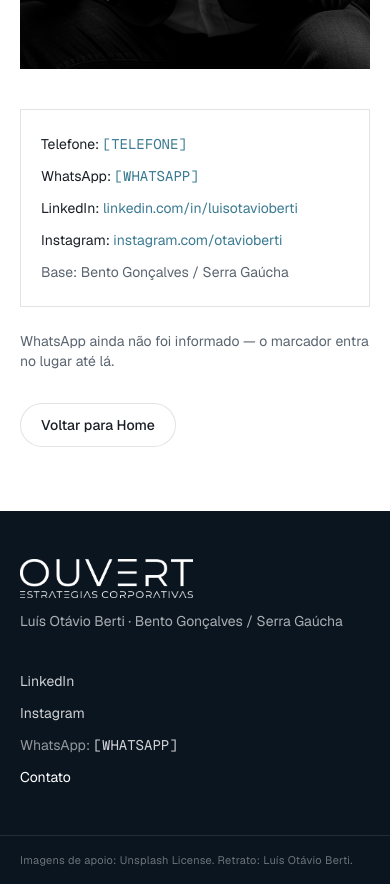
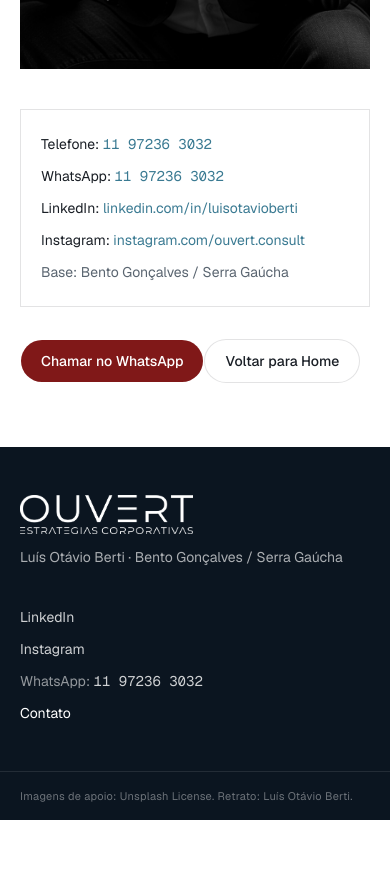
Before and after one commit to otavioai/Ouvert, a Next.js app: page /contato in a window 390 px wide. Shown: the part 960-1844 px from the top of the page. After the commit the page ends 1780 px from the top, so only its background shows below. Built offline with nearby package versions, Linux system fonts and the light colour scheme.

Commit message:
Add live phone, WhatsApp, and Instagram contact details.
Replace placeholders with 11 97236 3032 and @ouvert.consult, including clickable tel and wa.me links.

Co-authored-by: otavioberti26 <otavioberti26@gmail.com>

```diff
--- a/app/contato/page.tsx
+++ b/app/contato/page.tsx
@@ -36,15 +36,23 @@ export default function ContatoPage() {
             <div className="space-y-3 border border-border bg-card px-5 py-6 text-sm">
               <p>
                 Telefone:{" "}
-                <span className="font-mono text-brand">
-                  {site.placeholders.telefone}
-                </span>
+                <a
+                  href={site.contact.telefoneHref}
+                  className="font-mono text-brand hover:underline"
+                >
+                  {site.contact.telefone}
+                </a>
               </p>
               <p>
                 WhatsApp:{" "}
-                <span className="font-mono text-brand">
-                  {site.placeholders.whatsapp}
-                </span>
+                <a
+                  href={site.contact.whatsappHref}
+                  target="_blank"
+                  rel="noopener noreferrer"
+                  className="font-mono text-brand hover:underline"
+                >
+                  {site.contact.whatsapp}
+                </a>
               </p>
               <p>
                 LinkedIn:{" "}
@@ -54,7 +62,7 @@ export default function ContatoPage() {
                   rel="noopener noreferrer"
                   className="text-brand hover:underline"
                 >
-                  linkedin.com/in/luisotavioberti
+                  {site.social.linkedinLabel}
                 </a>
               </p>
               <p>
@@ -65,20 +73,30 @@ export default function ContatoPage() {
                   rel="noopener noreferrer"
                   className="text-brand hover:underline"
                 >
-                  instagram.com/otavioberti
+                  {site.social.instagramLabel}
                 </a>
               </p>
               <p className="text-muted-foreground">Base: {site.base}</p>
             </div>
-            <p className="mt-6 text-sm text-muted-foreground">
-              WhatsApp ainda não foi informado — o marcador entra no lugar até
-              lá.
-            </p>
+            <Button
+              nativeButton={false}
+              render={
+                <a
+                  href={site.contact.whatsappHref}
+                  target="_blank"
+                  rel="noopener noreferrer"
+                />
+              }
+              variant="appointment"
+              className="mt-8 h-11 rounded-full px-5 text-sm"
+            >
+              Chamar no WhatsApp
+            </Button>
             <Button
               nativeButton={false}
               render={<Link href="/" />}
               variant="outline"
-              className="mt-8 h-11 rounded-full px-5 text-sm"
+              className="mt-3 h-11 rounded-full px-5 text-sm sm:ml-3"
             >
               Voltar para Home
             </Button>
--- a/components/site-footer.tsx
+++ b/components/site-footer.tsx
@@ -42,9 +42,14 @@ export function SiteFooter() {
           </a>
           <p className="text-white/55">
             WhatsApp:{" "}
-            <span className="font-mono text-white/80">
-              {site.placeholders.whatsapp}
-            </span>
+            <a
+              href={site.contact.whatsappHref}
+              target="_blank"
+              rel="noopener noreferrer"
+              className="font-mono text-white/80 hover:text-white"
+            >
+              {site.contact.whatsapp}
+            </a>
           </p>
           <Link href="/contato" className="text-white hover:underline">
             Contato
--- a/lib/site.ts
+++ b/lib/site.ts
@@ -6,15 +6,19 @@ export const site = {
   tagline:
     "Deixo os números da sua empresa em condição de serem examinados por um terceiro: banco, comprador, investidor ou auditor.",
   base: "Bento Gonçalves / Serra Gaúcha",
-  placeholders: {
-    whatsapp: "[WHATSAPP]",
-    telefone: "[TELEFONE]",
+  contact: {
+    telefone: "11 97236 3032",
+    telefoneHref: "tel:+5511972363032",
+    whatsapp: "11 97236 3032",
+    whatsappHref: "https://wa.me/5511972363032",
   },
   social: {
     linkedin: "https://www.linkedin.com/in/luisotavioberti",
+    linkedinLabel: "linkedin.com/in/luisotavioberti",
     linkedinCompany:
       "https://www.linkedin.com/company/ouvert-estrategias-corporativas",
-    instagram: "https://www.instagram.com/otavioberti/",
+    instagram: "https://www.instagram.com/ouvert.consult/",
+    instagramLabel: "instagram.com/ouvert.consult",
   },
 } as const;
 
```
Also changed, not shown: 1 other file (tests, documents, lock files or other folders).
